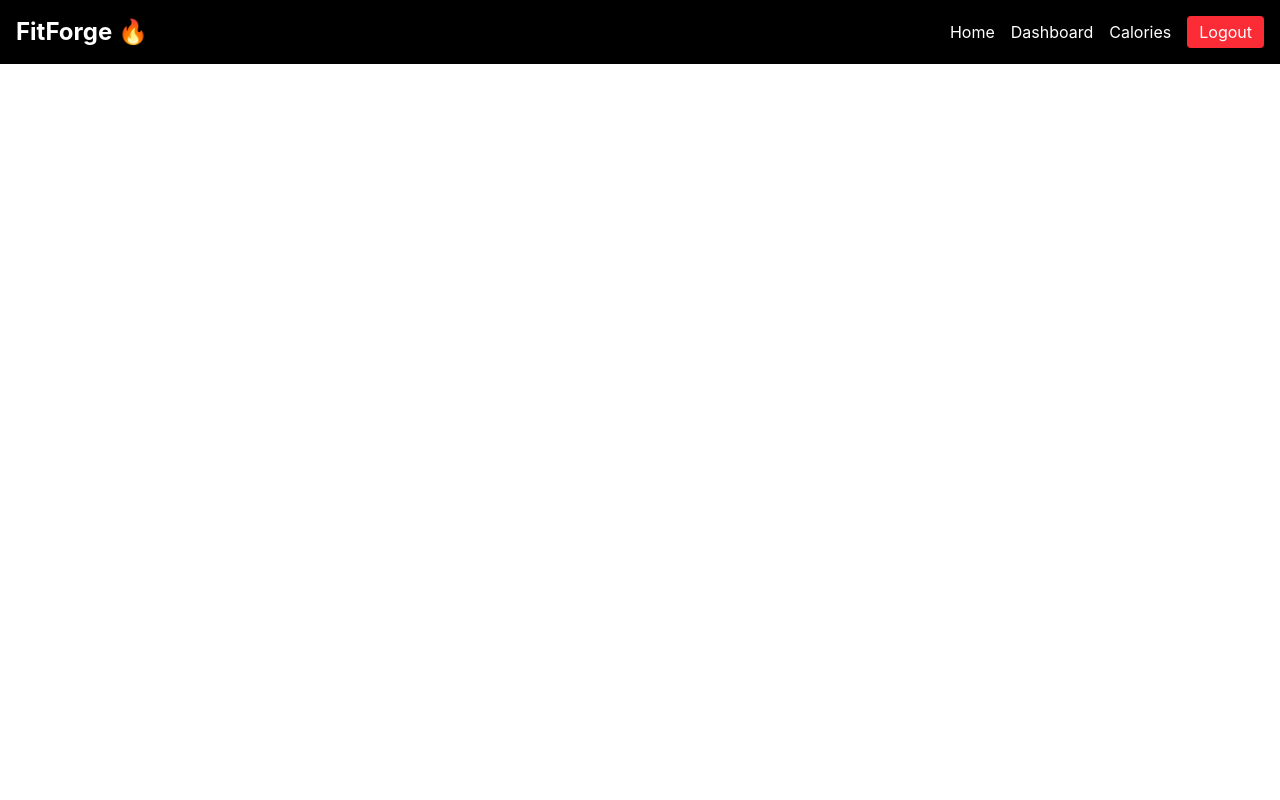
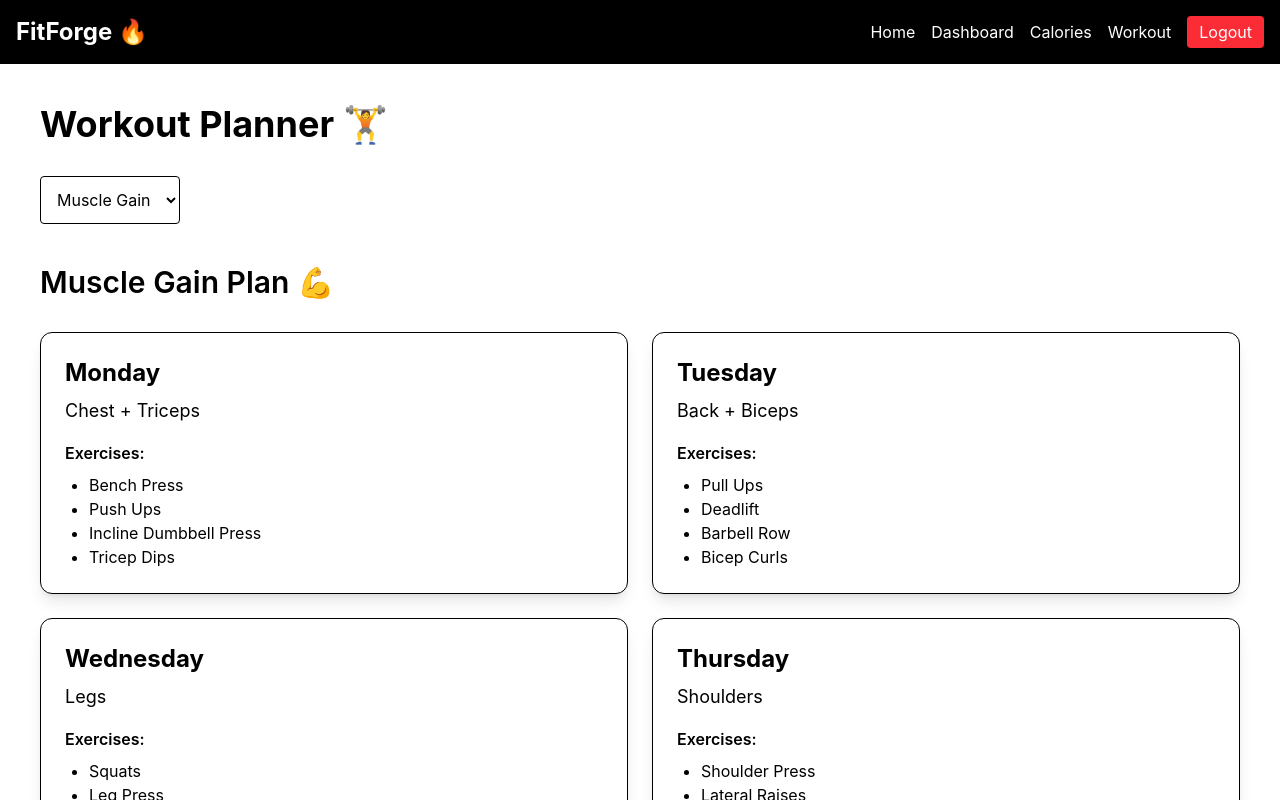
Before and after one commit to shivamg829/FitForge, a React app in the folder frontend/: page /workout in a window 1280 px wide. Shown: the top 800 px of the page. Built offline with nearby package versions, Linux system fonts and the light colour scheme; sample sign-in values are in the browser's storage; the HTML template or start-up script is replaced by a standard one.

Commit message:
Built workout planner and gym split recommendation system

```diff
--- a/frontend/src/App.jsx
+++ b/frontend/src/App.jsx
@@ -7,6 +7,7 @@ import Login from "./pages/Login";
 import Register from "./pages/Register";
 import Dashboard from "./pages/Dashboard";
 import Calories from "./pages/Calories";
+import Workout from "./pages/Workout";
 import ProtectedRoute from "./routes/ProtectedRoute";
 
 function App() {
@@ -37,6 +38,14 @@ function App() {
             </ProtectedRoute>
           }
         />
+        <Route
+          path="/workout"
+          element={
+            <ProtectedRoute>
+              <Workout />
+            </ProtectedRoute>
+          }
+        />
       </Routes>
     </BrowserRouter>
   );
--- a/frontend/src/components/Navbar.jsx
+++ b/frontend/src/components/Navbar.jsx
@@ -26,6 +26,7 @@ const Navbar = () => {
           <>
             <Link to="/dashboard">Dashboard</Link>
             <Link to="/calories">Calories</Link>
+            <Link to="/workout">Workout</Link>
             <button onClick={logout} className="bg-red-500 px-3 py-1 rounded">
               Logout
             </button>
--- /dev/null
+++ b/frontend/src/pages/Workout.jsx
@@ -0,0 +1,134 @@
+import { useState } from "react";
+
+const workoutPlans = {
+  muscleGain: {
+    title: "Muscle Gain Plan 💪",
+
+    split: [
+      {
+        day: "Monday",
+        muscle: "Chest + Triceps",
+        exercises: [
+          "Bench Press",
+          "Push Ups",
+          "Incline Dumbbell Press",
+          "Tricep Dips",
+        ],
+      },
+
+      {
+        day: "Tuesday",
+        muscle: "Back + Biceps",
+        exercises: ["Pull Ups", "Deadlift", "Barbell Row", "Bicep Curls"],
+      },
+
+      {
+        day: "Wednesday",
+        muscle: "Legs",
+        exercises: ["Squats", "Leg Press", "Lunges", "Calf Raises"],
+      },
+
+      {
+        day: "Thursday",
+        muscle: "Shoulders",
+        exercises: ["Shoulder Press", "Lateral Raises", "Front Raises"],
+      },
+
+      {
+        day: "Friday",
+        muscle: "Arms + Abs",
+        exercises: ["Hammer Curls", "Tricep Pushdown", "Crunches", "Plank"],
+      },
+    ],
+  },
+
+  weightLoss: {
+    title: "Weight Loss Plan 🔥",
+
+    split: [
+      {
+        day: "Monday",
+        muscle: "Full Body HIIT",
+        exercises: ["Burpees", "Mountain Climbers", "Jump Squats", "Push Ups"],
+      },
+
+      {
+        day: "Tuesday",
+        muscle: "Cardio",
+        exercises: ["Running", "Cycling", "Jump Rope"],
+      },
+
+      {
+        day: "Wednesday",
+        muscle: "Core Workout",
+        exercises: ["Plank", "Russian Twists", "Leg Raises"],
+      },
+
+      {
+        day: "Thursday",
+        muscle: "Lower Body",
+        exercises: ["Squats", "Lunges", "Step Ups"],
+      },
+
+      {
+        day: "Friday",
+        muscle: "Fat Burn Circuit",
+        exercises: ["Jumping Jacks", "High Knees", "Push Ups"],
+      },
+    ],
+  },
+};
+
+const Workout = () => {
+  const [goal, setGoal] = useState("muscleGain");
+
+  const currentPlan = workoutPlans[goal];
+
+  return (
+    <div className="p-10">
+      <h1 className="text-4xl font-bold mb-8">Workout Planner 🏋️</h1>
+
+      {/* GOAL SELECTOR */}
+
+      <div className="mb-10">
+        <select
+          value={goal}
+          onChange={(e) => setGoal(e.target.value)}
+          className="border p-3 rounded"
+        >
+          <option value="muscleGain">Muscle Gain</option>
+
+          <option value="weightLoss">Weight Loss</option>
+        </select>
+      </div>
+
+      {/* PLAN TITLE */}
+
+      <h2 className="text-3xl font-semibold mb-8">{currentPlan.title}</h2>
+
+      {/* WORKOUT CARDS */}
+
+      <div className="grid md:grid-cols-2 gap-6">
+        {currentPlan.split.map((workout, index) => (
+          <div key={index} className="shadow-lg rounded-xl p-6 border">
+            <h2 className="text-2xl font-bold">{workout.day}</h2>
+
+            <p className="text-lg mt-2">{workout.muscle}</p>
+
+            <div className="mt-4">
+              <h3 className="font-semibold mb-2">Exercises:</h3>
+
+              <ul className="list-disc ml-6">
+                {workout.exercises.map((exercise, i) => (
+                  <li key={i}>{exercise}</li>
+                ))}
+              </ul>
+            </div>
+          </div>
+        ))}
+      </div>
+    </div>
+  );
+};
+
+export default Workout;
```
